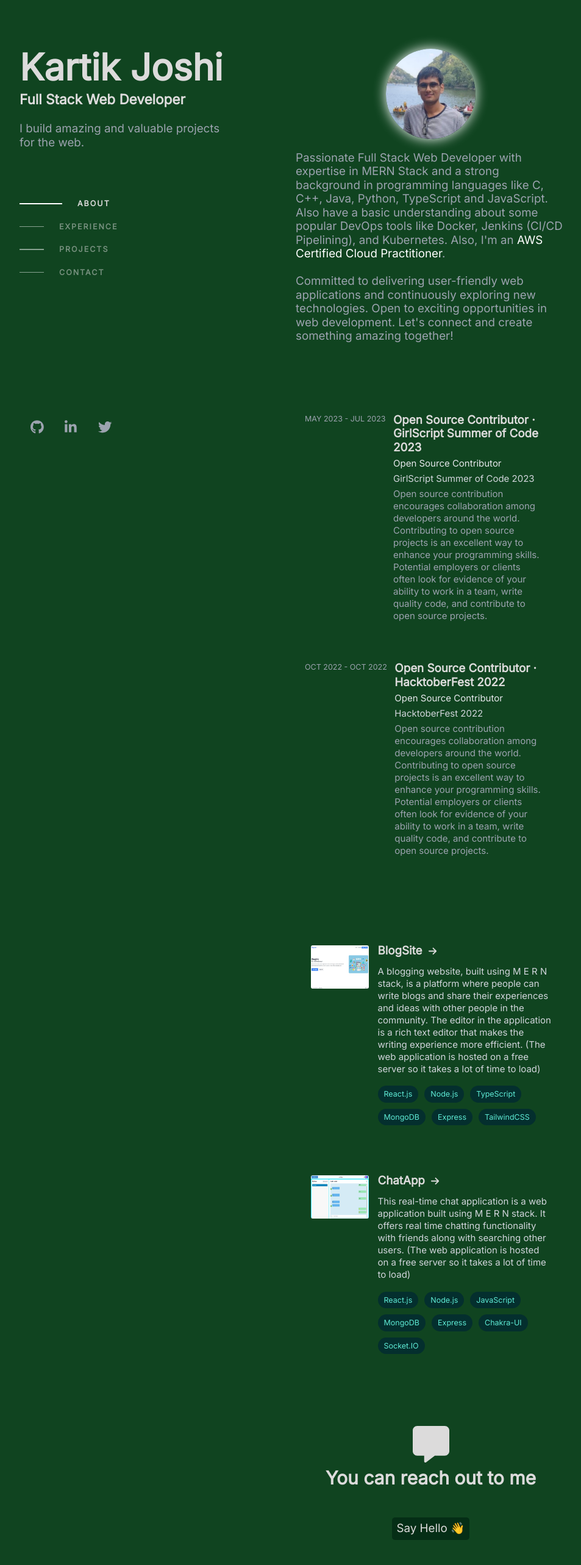
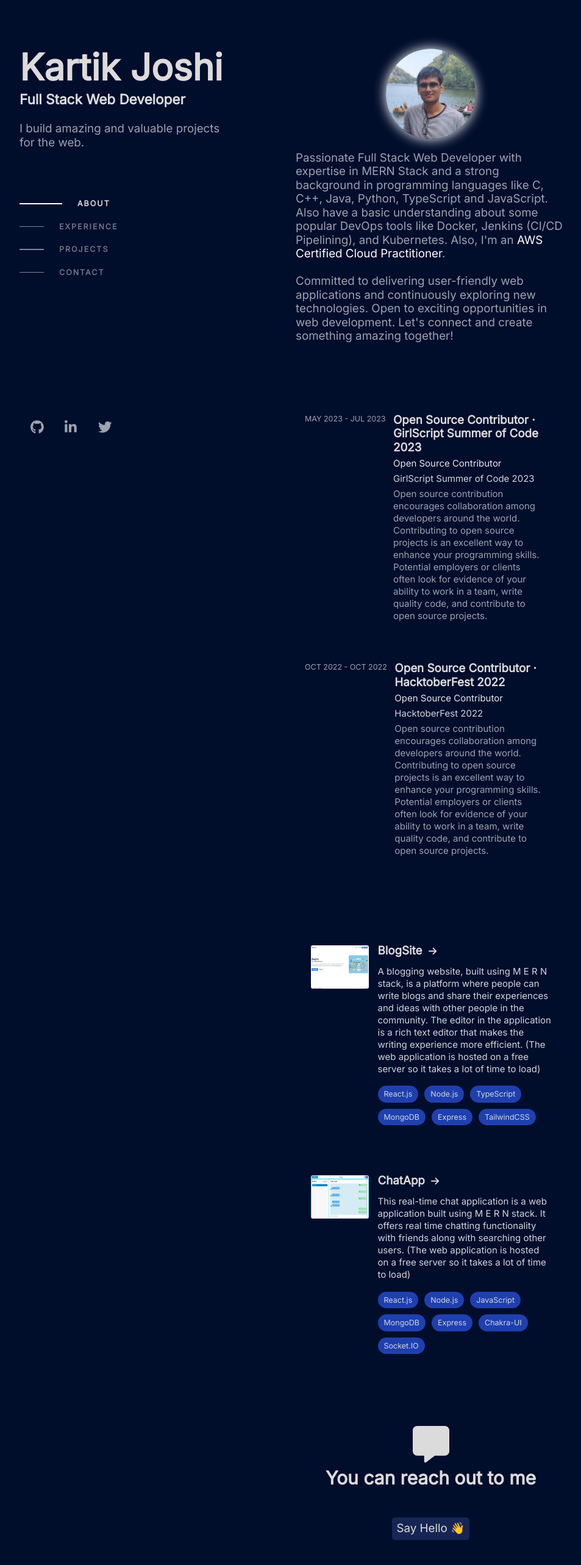
Before and after one commit to kartikjoshi267/NewPortfolio, a React (Vite) app: page / in a window 1280 px wide. Shown: the top 2566 px of the page at 61% size, without its empty margins (160-1113 px from the left). Built offline with nearby package versions, Linux system fonts and the light colour scheme.

Commit message:
Chnage theme from green to blue

```diff
--- a/index.html
+++ b/index.html
@@ -6,7 +6,7 @@
     <meta name="viewport" content="width=device-width, initial-scale=1.0" />
     <title>Kartik Joshi</title>
   </head>
-  <body class="bg-[#104420] selection:text-teal-900 selection:bg-teal-300">
+  <body class="bg-[#000d2b] selection:text-teal-900 selection:bg-cyan-300">
     <div id="root"></div>
     <script type="module" src="/src/main.jsx"></script>
   </body>
--- a/src/App.jsx
+++ b/src/App.jsx
@@ -10,7 +10,7 @@ function App() {
     const { clientX, clientY } = event;
 
     setTimeout(() => {
-      spotlightEl.style.background = `radial-gradient(circle at ${clientX}px ${clientY}px, #01632d6a 20px, #104420 400px)`
+      spotlightEl.style.background = `radial-gradient(circle at ${clientX}px ${clientY}px, #011957 20px, #000d2b 400px)`
     }, 100);
 
   }
--- a/src/components/Cards/ExperienceCard.jsx
+++ b/src/components/Cards/ExperienceCard.jsx
@@ -2,7 +2,7 @@ import React from 'react'
 
 const ExperienceCard = ({ experience }) => {
   return (
-    <div className='experience-card flex flex-row gap-5 items-start justify-start h-max w-[100%] duration-150 bg-[#1738295d] lg:bg-transparent lg:hover:bg-[#1738295d] lg:hover:!opacity-100 lg:group-hover:opacity-50 p-4 rounded-lg'>
+    <div className='experience-card flex flex-row gap-5 items-start justify-start h-max w-[100%] duration-150 bg-[#2231a35d] lg:bg-transparent lg:hover:bg-[#2231a35d] lg:hover:!opacity-100 lg:group-hover:opacity-50 p-4 rounded-lg'>
       <div className='text-xl text-gray-400'>{experience.start} - {experience.end}</div>
       <div className='flex flex-col gap-2 w-3/5'>
         <h4 className='text-3xl font-semibold'>
--- a/src/components/Cards/ProjectsCard.jsx
+++ b/src/components/Cards/ProjectsCard.jsx
@@ -5,10 +5,10 @@ import Tags from '../Tags'
 
 const ProjectsCard = ({ project }) => {
   return (
-    <a href={project.githubRepo} target='_blank' className='group/project-card flex flex-row gap-5 items-start justify-between h-max w-[100%] duration-150 bg-[#1738295d] lg:bg-transparent lg:hover:bg-[#1738295d] hover:!opacity-100 lg:group-hover:opacity-50 p-7 rounded-lg'>
+    <a href={project.githubRepo} target='_blank' className='group/project-card flex flex-row gap-5 items-start justify-between h-max w-[100%] duration-150 bg-[#2231a35d] lg:bg-transparent lg:hover:bg-[#2231a35d] hover:!opacity-100 lg:group-hover:opacity-50 p-7 rounded-lg'>
       <img src={project.image} className='w-1/4 h-[75px] rounded-lg border-2 border-transparent lg:group-hover/project-card:border-gray-400 duration-150' />
       <div className='flex flex-col gap-5 w-3/4'>
-        <h4 className='text-3xl font-semibold lg:group-hover/project-card:text-teal-400 duration-150'>
+        <h4 className='text-3xl font-semibold lg:group-hover/project-card:text-[#3aebff] duration-150'>
           {project.name}
           &nbsp;&nbsp;
           <FontAwesomeIcon className='lg:group-hover/project-card:translate-x-3 text-2xl duration-150' icon={faArrowRight} />
--- a/src/components/Contact.jsx
+++ b/src/components/Contact.jsx
@@ -7,7 +7,7 @@ const Contact = () => {
     <div className="flex flex-col items-center text-3xl gap-4">
       <FontAwesomeIcon icon={faMessage} className="text-9xl mt-8 lg:text-8xl" />
       <p className="hidden lg:block font-semibold lg:text-5xl mb-16">You can reach out to me</p>
-      <button className="lg:bg-green-950 bg-green-600 cursor-pointer p-3 rounded-lg text-3xl hover:bg-green-600 duration-200">
+      <button className="lg:bg-blue-950 bg-blue-600 cursor-pointer p-3 rounded-lg text-3xl hover:bg-blue-600 duration-200">
         <a href="mailto:kartikjoshi267@gmail.com">Say Hello 👋</a>
       </button>
     </div>
--- a/src/components/Navbar.jsx
+++ b/src/components/Navbar.jsx
@@ -10,7 +10,7 @@ const Navbar = ({ locationHook }) => {
                 href={`${ link.path[0] }`}
                 key={index}
                 className={`group navLink w-full flex items-center ${
-                  index !== navLinks.length - 1 ? 'mb-8' : ''
+                  index !== navLinks.length - 1 ? 'pb-8' : ''
                 } cursor-pointer hover:opacity-100 ${ !link.path.find(e => e === locationHook.pathname + locationHook.hash) ? 'opacity-50' : 'opacity-100' } duration-200`}
               >
                 <span className={`nav-line w-[40px] h-[1.5px] bg-white mr-10 group-hover:w-[70px] ${ !link.path.find(e => e === locationHook.pathname + locationHook.hash) ? '' : 'w-[70px]' } duration-200`}></span>
--- a/src/components/Tags.jsx
+++ b/src/components/Tags.jsx
@@ -2,7 +2,7 @@ import React from 'react'
 
 const Tags = ({lang}) => {
   return (
-    <div className='text-xl mr-4 my-2 px-4 py-2 bg-teal-950 rounded-3xl text-teal-300'>
+    <div className='text-xl mr-4 my-2 px-4 py-2 bg-blue-800 rounded-3xl text-gray-300'>
       {lang}
     </div>
   )
--- a/src/index.css
+++ b/src/index.css
@@ -18,15 +18,15 @@ body {
 }
 
 ::-webkit-scrollbar {
+  background: transparent;
   width: 10px;
 }
 
 ::-webkit-scrollbar-thumb {
   border-radius: 10px;
-  background: #00ff5160;
-  transition: 3s ease background;
+  background: #012b8f60;
 }
 
 ::-webkit-scrollbar-thumb:hover {
-  background: #00ff1a;
+  background: #012b8f;
 }
```
